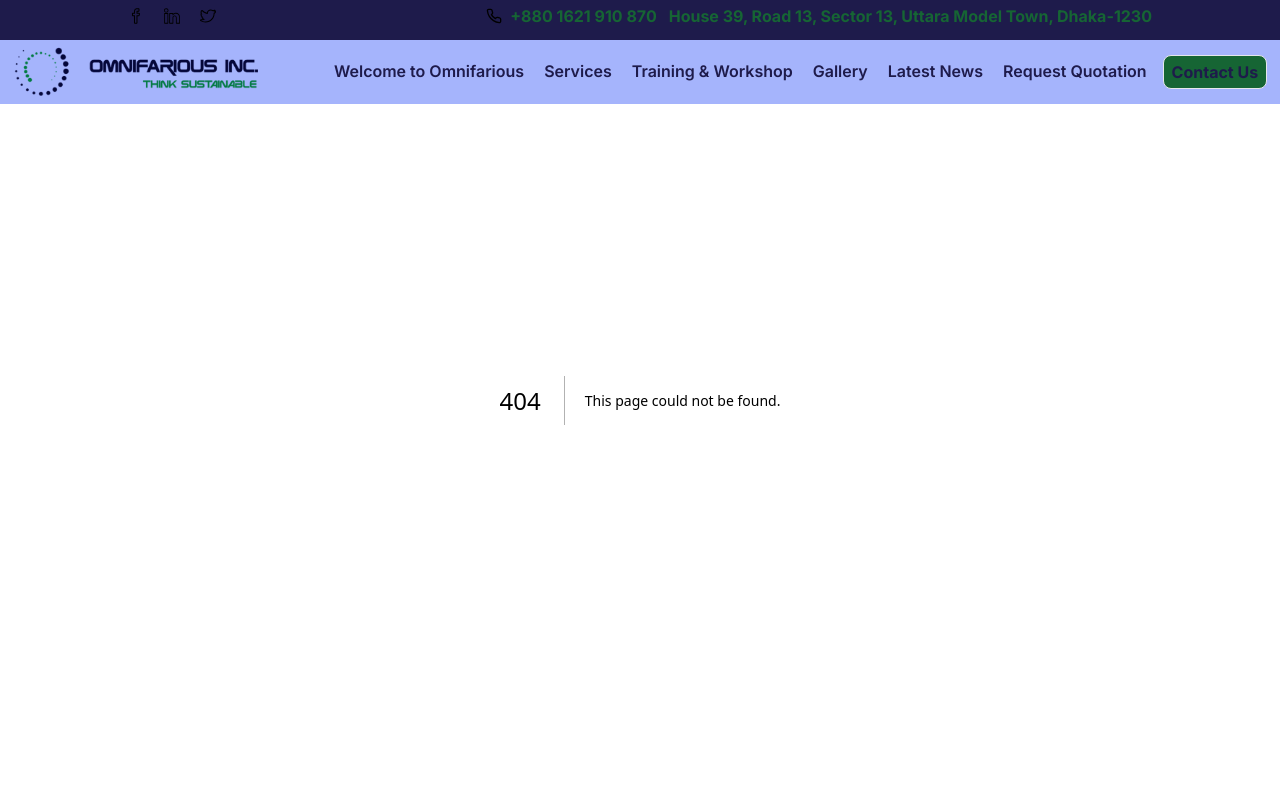
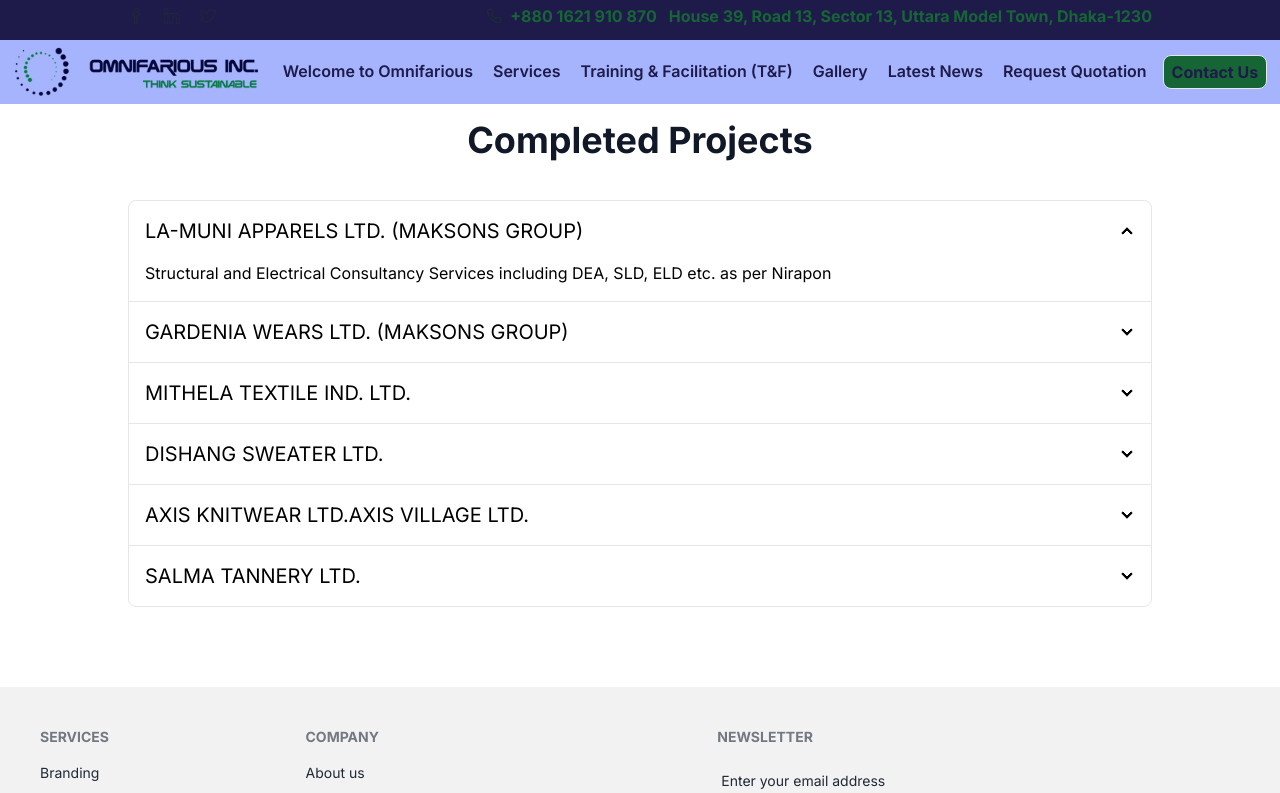
Before and after one commit to Nasirahamad88/omnifarious, a Next.js app: page /completedProjects in a window 1280 px wide. Before the commit this address had no page. Shown: the top 793 px of the page. Built offline with nearby package versions, Linux system fonts and the light colour scheme.

Commit message:
complete projects

```diff
--- a/src/app/Component/AllLogo.jsx
+++ b/src/app/Component/AllLogo.jsx
@@ -21,7 +21,7 @@
   return (
     <div className="space-x-6 bg-white py-20">
       <h2 className="pb-10 text-4xl font-bold text-black hover:underline text-center">
-        Significant Works
+        Our Clients
       </h2>
       <Marquee {...settings} className="flex ">
         <Image src={Logo1} className="w-32 rounded-full px-2" />
--- a/src/app/Component/Navbar.jsx
+++ b/src/app/Component/Navbar.jsx
@@ -12,9 +12,8 @@
       <TopNavbar />
       <div className="flex  h-16    bg-indigo-300 ">
         <nav className="flex w-[98%] items-center mx-auto justify-between">
-
           <div className="">
-            <Link href='/'>
+            <Link href="/">
               <Image src={Logo} alt="logo" height={180} width={250} />
             </Link>
           </div>
@@ -80,6 +79,9 @@
                 <li>
                   <a> Electrical Engineering & Consultancy Services </a>
                 </li>
+                <li>
+                  <a> Organizational Development (OD) </a>
+                </li>
               </ul>
             </div>
             <div className="dropdown dropdown-hover ">
@@ -87,7 +89,7 @@
                 tabIndex={0}
                 className=" text-indigo-950 font-semibold my-1 px-1 "
               >
-                Training & Workshop
+                Training & Facilitation (T&F)
               </div>
               <ul
                 tabIndex={0}
--- a/src/app/Component/Testimonials.jsx
+++ b/src/app/Component/Testimonials.jsx
@@ -18,7 +18,9 @@
 
   return (
     <div className="bg-white py-10">
-      <h1 className=" text-4xl font-bold text-center py-10">Testimonials</h1>
+      <h1 className=" text-4xl font-bold text-center py-10">
+        Words From Our Partners And Clients
+      </h1>
       {/* <button onClick={handleAutoplayToggle}>
         {autoplay ? "Stop Autoplay" : "Start Autoplay"}
       </button> */}
--- /dev/null
+++ b/src/app/completedProjects/page.jsx
@@ -0,0 +1,64 @@
+import React from "react";
+
+const projects = [
+  {
+    title: "LA-MUNI APPARELS LTD. (MAKSONS GROUP)",
+    entity:
+      "Structural and Electrical Consultancy Services including DEA, SLD, ELD etc. as per Nirapon",
+  },
+  {
+    title: "GARDENIA WEARS LTD. (MAKSONS GROUP)",
+    entity:
+      "Consultancy of Fire Separation for Steel Structure as per RSC Environmental Impact Assessment",
+  },
+  {
+    title: "MITHELA TEXTILE IND. LTD.",
+    entity: "Environmental Impact Assessment Fire Safety Consultant",
+  },
+  {
+    title: "DISHANG SWEATER LTD.",
+    entity: "Electrical Safety Assessment Fire Safety Assessment Structural Safety Assessment ",
+  },
+  {
+    title: "AXIS KNITWEAR LTD.AXIS VILLAGE LTD. ",
+    entity: "Electrical Consultanct Lightning Protection System (LPS) ",
+  },
+  {
+    title: "SALMA TANNERY LTD.",
+    entity: "Electrical Assessment Single Line Diagram (SLD)Electrical Testing Services Environmental Impact Assessment Machine Calibration ",
+  },
+];
+
+const CompletedProjects = () => {
+  return (
+    <div>
+      <section className="bg-white text-black py-20">
+        <div className="w-[80%] mx-auto">
+          <h2 className="text-3xl font-bold text-center max-w-6xl mx-auto px-4 py-10 sm:px-6 lg:px-8 text-gray-900 sm:text-4xl">
+            Completed Projects
+          </h2>
+          <div className="join join-vertical w-full">
+            {projects.map((project, index) => (
+              <div
+                key={index}
+                className="collapse collapse-arrow join-item border border-base-300"
+              >
+                <input
+                  type="radio"
+                  name="my-accordion-4"
+                  defaultChecked={index === 0}
+                />
+                <div className="collapse-title text-xl  ">{project.title}</div>
+                <div className="collapse-content">
+                  <p>{project.entity}</p>
+                </div>
+              </div>
+            ))}
+          </div>
+        </div>
+      </section>
+    </div>
+  );
+};
+
+export default CompletedProjects;
--- a/src/app/contact/page.jsx
+++ b/src/app/contact/page.jsx
@@ -4,7 +4,7 @@
 const Contact = () => {
   return (
     <section className="bg-white pt-40 pb-20">
-      <div className='w-[90%] mx-auto'>
+      <div className="w-[90%] mx-auto">
         <div className="max-w-6xl mx-auto px-4 sm:px-6 lg:px-8">
           <div className="text-center">
             <h2 className="text-3xl font-extrabold text-gray-900 sm:text-4xl">
@@ -57,7 +57,10 @@
                 </svg>
                 <div>
                   <h3 className="text-lg font-semibold text-gray-900">Phone</h3>
-                  <p className="text-gray-600">+880 1673901414</p>
+                  <p className="text-gray-600">
+                    +880 1673901414 <br />
+                    +8801632330977
+                  </p>
                 </div>
               </div>
               <div className="flex items-center space-x-4">
--- /dev/null
+++ b/src/app/ongoingProjects/page.jsx
@@ -0,0 +1,50 @@
+import Link from 'next/link';
+import React from 'react'
+
+const OngoingProject = () => {
+    return (
+      <section className="bg-white text-black">
+        <div className="w-[80%] mx-auto">
+          <h2 className="text-3xl font-bold text-center max-w-6xl mx-auto px-4 py-10 sm:px-6 lg:px-8 text-gray-900 sm:text-4xl">
+            Ongoing Projects/Assignments
+          </h2>
+          <div className="join join-vertical w-full">
+            <div className="collapse collapse-arrow join-item border border-base-300">
+              <input type="radio" name="my-accordion-4" defaultChecked />
+              <div className="collapse-title text-xl  ">
+                Click to open this one and close others
+              </div>
+              <div className="collapse-content">
+                <p>hello</p>
+              </div>
+            </div>
+            <div className="collapse collapse-arrow join-item border border-base-300">
+              <input type="radio" name="my-accordion-4" />
+              <div className="collapse-title text-xl font-medium">
+                Click to open this one and close others
+              </div>
+              <div className="collapse-content">
+                <p>hello</p>
+              </div>
+            </div>
+            <div className="collapse collapse-arrow join-item border border-base-300">
+              <input type="radio" name="my-accordion-4" />
+              <div className="collapse-title text-xl font-medium">
+                Click to open this one and close others
+              </div>
+              <div className="collapse-content">
+                <p>hello</p>
+              </div>
+            </div>
+          </div>
+        </div>
+        <Link href="/completedProjects">
+          <h2 className="font-bold border rounded-lg py-2 px-2 mt-10 text-center w-[25%] mx-auto  text-indigo-950 bg-green-800 text-2xl ">
+            Completed Projects
+          </h2>
+        </Link>
+      </section>
+    );
+}
+
+export default OngoingProject;
--- a/src/app/page.js
+++ b/src/app/page.js
@@ -3,6 +3,7 @@
 import Testimonials from "./Component/Testimonials";
 import Contact from "./contact/page";
 import GallerySection from "./gallery/page";
+import OngoingProject from "./ongoingProjects/page";
 import OurTeam from "./ourTeam/page";
 // import KeenSlider from "./Component/KeenSlider";
 import Services from "./services/page";
@@ -15,7 +16,8 @@
       <Services />
       <WhyUs />
       <OurTeam />
-      <GallerySection/>
+      <GallerySection />
+      <OngoingProject/>
       <Testimonials />
       <AllLogo />
       <Contact/>
```
